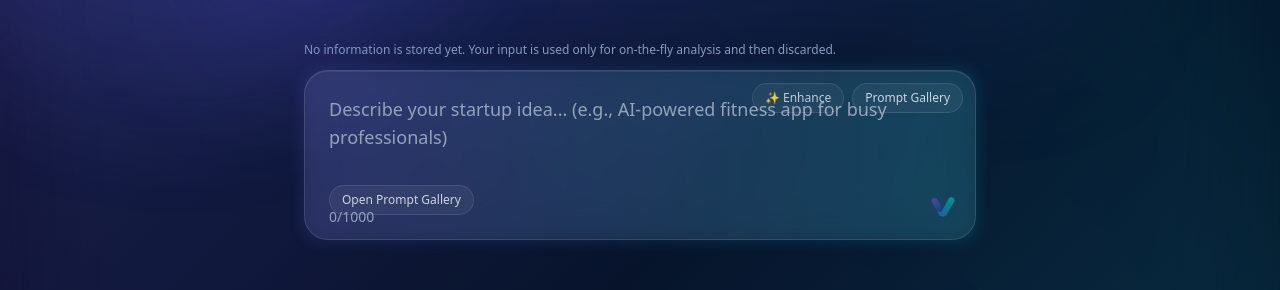
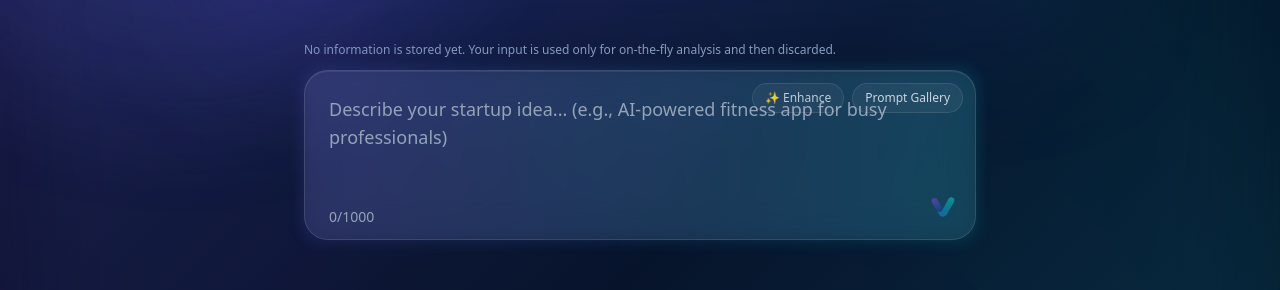
Before and after one commit to kptbarbarossa/validationly, a React (Vite) app: page / in a window 1280 px wide. Shown: the part 386-676 px from the top of the page. Built offline with nearby package versions, Linux system fonts and the light colour scheme; no server answers.

Commit message:
chore(ui): remove bottom-left 'Open Prompt Gallery' overlay from textarea

```diff
--- a/src/pages/HomePage.tsx
+++ b/src/pages/HomePage.tsx
@@ -345,21 +345,6 @@ const HomePage: React.FC = () => {
                                 aria-describedby={userInput.errorMessage ? "error-message" : undefined}
                             />
 
-                            {/* Placeholder overlay action when empty */}
-                            {(!userInput.idea || userInput.idea.trim().length === 0) && (
-                                <div className="pointer-events-none absolute inset-0 flex items-end justify-start">
-                                    <div className="m-6">
-                                        <button
-                                            type="button"
-                                            onClick={() => setGalleryOpen(true)}
-                                            className="pointer-events-auto text-xs px-3 py-1.5 rounded-full border transition-colors bg-white/5 text-slate-300 border-white/10 hover:border-white/20 hover:bg-white/10"
-                                        >
-                                            Open Prompt Gallery
-                                        </button>
-                                    </div>
-                                </div>
-                            )}
-
                             {/* Character counter */}
                             <div className="absolute bottom-3 left-6 text-sm text-slate-400">
                                 {userInput.idea.length}/1000
```
